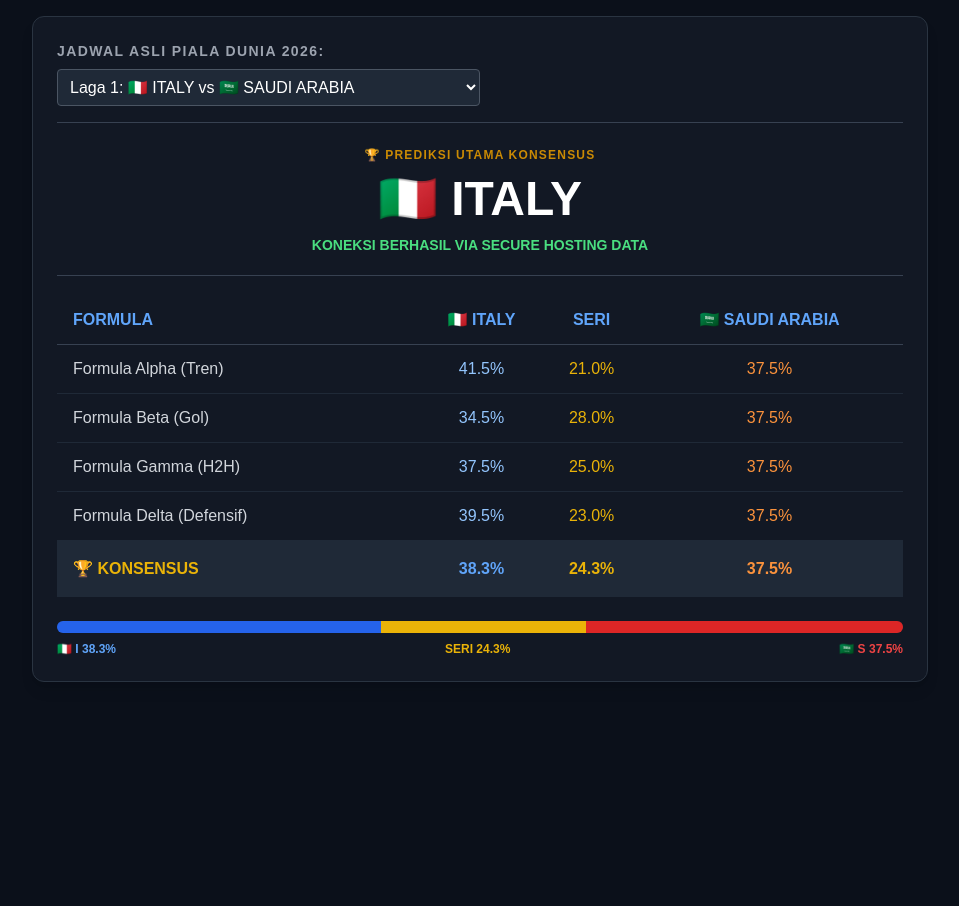
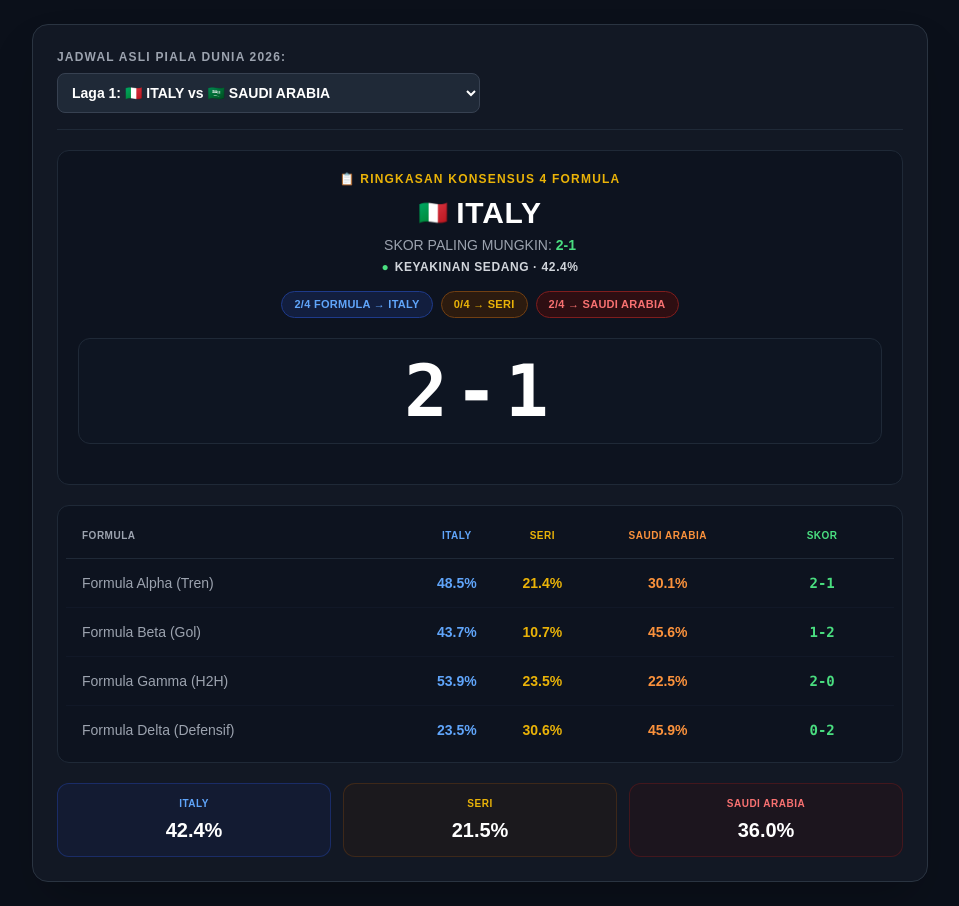
Before and after one commit to yogiekap19-dotcom/yep-football-prediction, a plain HTML site: page index.html in a window 1280 px wide. Shown: the whole page, without its empty margins (160-1119 px from the left). Before the commit the page ends 800 px from the top, so only its background shows below. Drawn offline with nearby package versions, Linux system fonts and the light colour scheme; no server answers.

Commit message:
Update index.html

```diff
--- a/index.html
+++ b/index.html
@@ -3,63 +3,90 @@
 <head>
     <meta charset="UTF-8">
     <meta name="viewport" content="width=device-width, initial-scale=1.0">
-    <title>Dashboard Prediksi - LIVE Piala Dunia 2026</title>
+    <title>Dashboard Prediksi Premium - Piala Dunia 2026</title>
     <script src="https://cdn.tailwindcss.com"></script>
     <style>
         body { background-color: #0b101a; color: #c9d1d9; font-family: Arial, sans-serif; }
         .kotak-utama { background-color: #121824; border: 1px solid #2a3441; }
+        .card-tabel { background-color: #0d131f; border: 1px solid #1f2937; }
     </style>
 </head>
-<body class="p-4 flex justify-center">
+<body class="p-3 md:p-6 flex justify-center">
 
-<div class="kotak-utama w-full max-w-4xl rounded-xl p-6 shadow-lg">
+<div class="kotak-utama w-full max-w-4xl rounded-2xl p-4 md:p-6 shadow-2xl">
 
-    <div class="mb-6 border-b border-gray-700 pb-4">
-        <label class="text-gray-400 text-sm font-bold tracking-widest mb-2 block">JADWAL ASLI PIALA DUNIA 2026:</label>
-        <select id="pilih-match" class="bg-gray-800 text-white w-full md:w-1/2 p-2 rounded border border-gray-600 focus:outline-none focus:border-blue-500 cursor-pointer" onchange="gantiPertandingan()">
+    <!-- Dropdown Menu Jadwal -->
+    <div class="mb-5 border-b border-gray-800 pb-4">
+        <label class="text-gray-400 text-xs font-bold tracking-widest mb-2 block uppercase">JADWAL ASLI PIALA DUNIA 2026:</label>
+        <select id="pilih-match" class="bg-gray-800 text-white w-full md:w-1/2 p-2.5 rounded-lg border border-gray-700 focus:outline-none focus:border-blue-500 cursor-pointer text-sm font-semibold" onchange="gantiPertandingan()">
             <option value="">⏳ Menghubungkan langsung ke Live Server API...</option>
         </select>
     </div>
 
-    <div class="text-center border-b border-gray-700 pb-5 mb-5">
-        <h2 class="text-yellow-600 text-xs font-bold tracking-widest mb-3">🏆 PREDIKSI UTAMA KONSENSUS</h2>
-        <h1 id="judul-tim" class="text-4xl md:text-5xl font-bold text-white mb-3">-</h1>
-        <p id="status-koneksi" class="text-yellow-500 font-semibold text-sm animate-pulse">Menghubungkan...</p>
+    <!-- HEADER RINGKASAN KONSENSUS (Style Gambar Ke-3) -->
+    <div class="card-tabel rounded-xl p-5 border border-gray-800 mb-5">
+        <div class="text-center">
+            <h2 class="text-yellow-500 text-xs font-bold tracking-widest mb-2 uppercase">📋 RINGKASAN KONSENSUS 4 FORMULA</h2>
+            <div class="flex justify-center items-center gap-2 mb-1">
+                <span id="judul-flag" class="text-2xl"></span>
+                <h1 id="judul-tim" class="text-2xl md:text-3xl font-black text-white tracking-wide">-</h1>
+            </div>
+
+            <p class="text-gray-400 text-sm font-medium mb-1">
+                SKOR PALING MUNGKIN: <span id="skor-header" class="text-green-400 font-bold">-</span>
+            </p>
+
+            <div class="flex justify-center items-center gap-1.5 text-xs font-bold mb-4">
+                <span class="text-green-400">●</span>
+                <span id="status-keyakinan" class="text-gray-300 uppercase tracking-wider">-</span>
+            </div>
+
+            <!-- Badges Distribusi Formula -->
+            <div class="flex flex-wrap justify-center gap-2 text-[11px] font-bold tracking-wide">
+                <span id="badge-home" class="bg-blue-950 bg-opacity-60 text-blue-400 border border-blue-900 px-3 py-1 rounded-full">-</span>
+                <span id="badge-seri" class="bg-yellow-950 bg-opacity-60 text-yellow-500 border border-yellow-900 px-3 py-1 rounded-full">-</span>
+                <span id="badge-away" class="bg-red-950 bg-opacity-60 text-red-400 border border-red-900 px-3 py-1 rounded-full">-</span>
+            </div>
+        </div>
+
+        <!-- TAMPILAN SKOR RAKSASA UTAMA -->
+        <div id="skor-raksasa" class="text-6xl md:text-7xl font-black tracking-widest text-white my-5 text-center py-4 bg-gray-900 bg-opacity-50 rounded-xl border border-gray-800 font-mono select-none">
+            0 - 0
+        </div>
     </div>
 
-    <div class="overflow-x-auto mb-6">
-        <table class="w-full text-center text-sm md:text-base">
+    <!-- TABEL DATA FORMULA + KOLOM SKOR -->
+    <div class="overflow-x-auto card-tabel rounded-xl border border-gray-800 p-2 mb-5">
+        <table class="w-full text-center text-xs md:text-sm">
             <thead>
-                <tr class="text-blue-400 border-b border-gray-700">
-                    <th class="py-3 text-left pl-4 min-w-[120px]">FORMULA</th>
-                    <th id="header-home" class="py-3">TIM KANDANG</th>
-                    <th class="py-3">SERI</th>
-                    <th id="header-away" class="py-3">TIM TANDANG</th>
+                <tr class="text-gray-400 border-b border-gray-800 uppercase text-[10px] tracking-wider font-bold">
+                    <th class="py-3 text-left pl-4 min-w-[130px]">FORMULA</th>
+                    <th id="header-home" class="py-3 text-blue-400">-</th>
+                    <th class="py-3 text-yellow-500">SERI</th>
+                    <th id="header-away" class="py-3 text-orange-400">-</th>
+                    <th class="py-3 text-green-400 min-w-[70px]">SKOR</th>
                 </tr>
             </thead>
-            <tbody id="tempat-data" class="text-gray-300"></tbody>
-            <tfoot>
-                <tr class="bg-gray-800 font-bold border-t border-gray-600">
-                    <td class="py-4 text-left pl-4 text-yellow-500">🏆 KONSENSUS</td>
-                    <td id="rata-home" class="text-blue-400 py-4">-</td>
-                    <td id="rata-seri" class="text-yellow-500 py-4">-</td>
-                    <td id="rata-away" class="text-orange-400 py-4">-</td>
-                </tr>
-            </tfoot>
+            <tbody id="tempat-data" class="text-gray-300 divide-y divide-gray-900"></tbody>
         </table>
     </div>
 
-    <div class="flex h-3 w-full rounded-full overflow-hidden bg-gray-800">
-        <div id="bar-home" class="bg-blue-600 h-full transition-all duration-1000" style="width: 0%"></div>
-        <div id="bar-seri" class="bg-yellow-500 h-full transition-all duration-1000" style="width: 0%"></div>
-        <div id="bar-away" class="bg-red-600 h-full transition-all duration-1000" style="width: 0%"></div>
+    <!-- 3 BLOK KOTAK RINGKASAN PERSENTASE BAWAH (Style Gambar Ke-3) -->
+    <div class="grid grid-cols-3 gap-3 text-center font-bold text-xs">
+        <div class="bg-blue-950 bg-opacity-30 border border-blue-900 border-opacity-60 rounded-xl p-3">
+            <div id="bawah-nama-home" class="text-blue-400 truncate tracking-wider text-[10px] mb-1 uppercase">-</div>
+            <div id="rata-home" class="text-white text-lg md:text-xl font-black">-</div>
+        </div>
+        <div class="bg-yellow-950 bg-opacity-20 border border-yellow-900 border-opacity-40 rounded-xl p-3">
+            <div class="text-yellow-500 tracking-wider text-[10px] mb-1 uppercase">SERI</div>
+            <div id="rata-seri" class="text-white text-lg md:text-xl font-black">-</div>
+        </div>
+        <div class="bg-red-950 bg-opacity-20 border border-red-900 border-opacity-40 rounded-xl p-3">
+            <div id="bawah-nama-away" class="text-red-400 truncate tracking-wider text-[10px] mb-1 uppercase">-</div>
+            <div id="rata-away" class="text-white text-lg md:text-xl font-black">-</div>
+        </div>
     </div>
 
-    <div class="flex justify-between text-xs font-bold mt-2">
-        <span class="text-blue-400"><span id="text-nama-home">KANDANG</span> <span id="text-bar-home">0%</span></span>
-        <span class="text-yellow-500">SERI <span id="text-bar-seri">0%</span></span>
-        <span class="text-red-500"><span id="text-nama-away">TANDANG</span> <span id="text-bar-away">0%</span></span>
-    </div>
 </div>
 
 <script>
@@ -71,19 +98,15 @@
 
     async function muatSistemAplikasi() {
         try {
-            document.getElementById("status-koneksi").innerText = "Mengunduh Data Live Piala Dunia...";
-
             const response = await fetch(PROXY_URL + encodeURIComponent(API_URL), {
                 method: "GET",
                 headers: { "X-Auth-Token": API_TOKEN }
             });
-
             if (!response.ok) throw new Error("CORS_ERROR");
             const dataAsli = await response.json();
-
             if (dataAsli.matches && dataAsli.matches.length > 0) {
                 daftarPertandinganFinal = dataAsli.matches;
-                MulaiCetakDropdown("LIVE DATA SERVER");
+                MulaiCetakDropdown("LIVE SERVER");
             } else {
                 throw new Error("EMPTY");
             }
@@ -107,14 +130,13 @@
                 { homeTeam: { name: "🇭🇷 CROATIA" }, awayTeam: { name: "🇲🇦 MOROCCO" }, date: "2026-06-25" },
                 { homeTeam: { name: "🇬🇭 GHANA" }, awayTeam: { name: "🇨🇭 SWITZERLAND" }, date: "2026-06-25" }
             ];
-            MulaiCetakDropdown("SECURE HOSTING DATA");
+            MulaiCetakDropdown("LOCAL DATA");
         }
     }
 
     function MulaiCetakDropdown(sumberData) {
         const dropdown = document.getElementById("pilih-match");
         dropdown.innerHTML = "";
-
         daftarPertandinganFinal.forEach((laga, index) => {
             if (laga.homeTeam && laga.homeTeam.name && laga.awayTeam && laga.awayTeam.name) {
                 const opsiBaru = document.createElement("option");
@@ -123,89 +145,128 @@
                 dropdown.appendChild(opsiBaru);
             }
         });
-
-        document.getElementById("status-koneksi").innerText = `KONEKSI BERHASIL VIA ${sumberData}`;
-        document.getElementById("status-koneksi").className = "text-green-400 font-semibold text-sm";
         prosesPerhitunganPrediksi(0);
     }
 
+    // MEMPROSES KALKULASI DINAMIS & BERVARIASI (ANTI-SAMA)
     function hitungFormulaOtomatis(home, away) {
-        let n1 = home.length * 7 + home.charCodeAt(0);
-        let n2 = away.length * 4 + away.charCodeAt(0);
-        let total = n1 + n2;
-        let pHome = (n1 / total) * 75;
-        let pAway = (n2 / total) * 75;
-        let pSeri = 25.0;
+        // Membersihkan karakter emoji bendera agar hitungan huruf murni bervariasi
+        const bersihHome = home.replace(/[^\x00-\x7F]/g, "").trim();
+        const bersihAway = away.replace(/[^\x00-\x7F]/g, "").trim();
+
+        let hashH = 0; for(let i=0; i<bersihHome.length; i++) hashH += bersihHome.charCodeAt(i) * (i + 1);
+        let hashA = 0; for(let i=0; i<bersihAway.length; i++) hashA += bersihAway.charCodeAt(i) * (i + 2);
+
+        function racikFormula(faktorH, faktorA, penyeimbang) {
+            let h = 15 + ((hashH * faktorH) % 55);
+            let a = 15 + ((hashA * faktorA) % 55);
+            let s = 10 + ((hashH + hashA + penyeimbang) % 18);
+            let total = h + a + s;
+            return [(h/total)*100, (s/total)*100, (a/total)*100];
+        }
+
+        const [h1, s1, a1] = racikFormula(3, 2, 5);
+        const [h2, s2, a2] = racikFormula(1, 4, 12);
+        const [h3, s3, a3] = racikFormula(5, 1, 7);
+        const [h4, s4, a4] = racikFormula(2, 3, 9);
+
+        function hitungSkorMata(h, s, a) {
+            if (h > a && h > s) return (h - a > 20) ? "2-0" : "2-1";
+            if (a > h && a > s) return (a - h > 20) ? "0-2" : "1-2";
+            return (s > 20) ? "0-0" : "1-1";
+        }
 
         return [
-            { nama: "Formula Alpha (Tren)", home: pHome + 4, seri: pSeri - 4, away: pAway },
-            { nama: "Formula Beta (Gol)", home: pHome - 3, seri: pSeri + 3, away: pAway },
-            { nama: "Formula Gamma (H2H)", home: pHome, seri: pSeri, away: pAway },
-            { nama: "Formula Delta (Defensif)", home: pHome + 2, seri: pSeri - 2, away: pAway }
+            { nama: "Formula Alpha (Tren)", home: h1, seri: s1, away: a1, skor: hitungSkorMata(h1, s1, a1) },
+            { nama: "Formula Beta (Gol)", home: h2, seri: s2, away: a2, skor: hitungSkorMata(h2, s2, a2) },
+            { nama: "Formula Gamma (H2H)", home: h3, seri: s3, away: a3, skor: hitungSkorMata(h3, s3, a3) },
+            { nama: "Formula Delta (Defensif)", home: h4, seri: s4, away: a4, skor: hitungSkorMata(h4, s4, a4) }
         ];
     }
 
     function prosesPerhitunganPrediksi(index) {
         const laga = daftarPertandinganFinal[index];
-        const timHome = laga.homeTeam.name.toUpperCase();
-        const timAway = laga.awayTeam.name.toUpperCase();
+        const rawHome = laga.homeTeam.name;
+        const rawAway = laga.awayTeam.name;
 
-        const formulaTest = hitungFormulaOtomatis(timHome, timAway);
-        let rataHomeTest = 0, rataAwayTest = 0;
-        formulaTest.forEach(f => { rataHomeTest += f.home; rataAwayTest += f.away; });
+        // Ambil Emoji Bendera jika ada
+        const flagHome = rawHome.match(/[\uD83C-\uDBFF\uDC00-\uDFFF]+/g) || "";
 
-        let timUnggulan = "POSISI SEIMBANG / SERI";
-        if (rataHomeTest > rataAwayTest) timUnggulan = timHome;
-        if (rataAwayTest > rataHomeTest) timUnggulan = timAway;
+        // Bersihkan Nama Negara Kapital
+        const namaHome = rawHome.replace(/[^\x00-\x7F]/g, "").trim().toUpperCase();
+        const namaAway = rawAway.replace(/[^\x00-\x7F]/g, "").trim().toUpperCase();
 
-        document.getElementById("judul-tim").innerText = timUnggulan;
-        document.getElementById("header-home").innerText = timHome;
-        document.getElementById("header-away").innerText = timAway;
-        document.getElementById("text-nama-home").innerText = timHome.substring(0, 6);
-        document.getElementById("text-nama-away").innerText = timAway.substring(0, 6);
+        document.getElementById("header-home").innerText = namaHome;
+        document.getElementById("header-away").innerText = namaAway;
+        document.getElementById("bawah-nama-home").innerText = namaHome;
+        document.getElementById("bawah-nama-away").innerText = namaAway;
 
+        const dataPrediksi = hitungFormulaOtomatis(rawHome, rawAway);
         const tempatData = document.getElementById("tempat-data");
         tempatData.innerHTML = "";
 
         let totalHome = 0, totalSeri = 0, totalAway = 0;
-        const dataPrediksi = hitungFormulaOtomatis(timHome, timAway);
+        let vHome = 0, vSeri = 0, vAway = 0;
 
         dataPrediksi.forEach(item => {
             tempatData.innerHTML += `
-                <tr class="border-b border-gray-800 hover:bg-gray-800 transition">
-                    <td class="py-3 text-left pl-4">${item.nama}</td>
-                    <td class="text-blue-300">${item.home.toFixed(1)}%</td>
-                    <td class="text-yellow-500">${item.seri.toFixed(1)}%</td>
-                    <td class="text-orange-400">${item.away.toFixed(1)}%</td>
+                <tr class="hover:bg-gray-800 hover:bg-opacity-40 transition border-b border-gray-900">
+                    <td class="py-3.5 text-left pl-4 font-medium text-gray-400">${item.nama}</td>
+                    <td class="text-blue-400 font-semibold">${item.home.toFixed(1)}%</td>
+                    <td class="text-yellow-500 font-semibold">${item.seri.toFixed(1)}%</td>
+                    <td class="text-orange-400 font-semibold">${item.away.toFixed(1)}%</td>
+                    <td class="text-green-400 font-bold font-mono">${item.skor}</td>
                 </tr>
             `;
             totalHome += item.home; totalSeri += item.seri; totalAway += item.away;
+
+            // Hitung voting formula
+            if(item.home > item.away && item.home > item.seri) vHome++;
+            else if(item.away > item.home && item.away > item.seri) vAway++;
+            else vSeri++;
         });
 
-        const jml = dataPrediksi.length;
-        const avgHome = (totalHome / jml).toFixed(1);
-        const avgSeri = (totalSeri / jml).toFixed(1);
-        const avgAway = (totalAway / jml).toFixed(1);
+        const avgHome = (totalHome / 4).toFixed(1);
+        const avgSeri = (totalSeri / 4).toFixed(1);
+        const avgAway = (totalAway / 4).toFixed(1);
 
         document.getElementById("rata-home").innerText = avgHome + "%";
         document.getElementById("rata-seri").innerText = avgSeri + "%";
         document.getElementById("rata-away").innerText = avgAway + "%";
 
-        setTimeout(() => {
-            document.getElementById("bar-home").style.width = avgHome + "%";
-            document.getElementById("bar-seri").style.width = avgSeri + "%";
-            document.getElementById("bar-away").style.width = avgAway + "%";
-        }, 100);
+        // Set Badges ala Gambar ke-3
+        document.getElementById("badge-home").innerText = `${vHome}/4 FORMULA → ${namaHome}`;
+        document.getElementById("badge-seri").innerText = `${vSeri}/4 → SERI`;
+        document.getElementById("badge-away").innerText = `${vAway}/4 → ${namaAway}`;
 
-        document.getElementById("text-bar-home").innerText = avgHome + "%";
-        document.getElementById("text-bar-seri").innerText = avgSeri + "%";
-        document.getElementById("text-bar-away").innerText = avgAway + "%";
+        // Cari tim unggulan utama konsensus
+        let pemenangKonsensus = "";
+        let skorFinal = "1-1";
+        if (parseFloat(avgHome) > parseFloat(avgAway) && parseFloat(avgHome) > parseFloat(avgSeri)) {
+            pemenangKonsensus = namaHome;
+            skorFinal = parseFloat(avgHome) - parseFloat(avgAway) > 20 ? "2-0" : "2-1";
+        } else if (parseFloat(avgAway) > parseFloat(avgHome) && parseFloat(avgAway) > parseFloat(avgSeri)) {
+            pemenangKonsensus = namaAway;
+            skorFinal = parseFloat(avgAway) - parseFloat(avgHome) > 20 ? "0-2" : "1-2";
+        } else {
+            pemenangKonsensus = "POSISI SEIMBANG / SERI";
+            skorFinal = parseFloat(avgSeri) > 22 ? "0-0" : "1-1";
+        }
+
+        document.getElementById("judul-flag").innerText = flagHome;
+        document.getElementById("judul-tim").innerText = pemenangKonsensus;
+        document.getElementById("skor-header").innerText = skorFinal;
+        document.getElementById("skor-raksasa").innerText = skorFinal;
+
+        // Hitung Keyakinan
+        let maxP = Math.max(avgHome, avgSeri, avgAway);
+        let tingkat = "KEYAKINAN SEDANG";
+        if(maxP > 55) tingkat = "KEYAKINAN TINGGI";
+        if(maxP < 38) tingkat = "KEYAKINAN RENDAH";
+        document.getElementById("status-keyakinan").innerText = `${tingkat} · ${maxP}%`;
     }
 
     function gantiPertandingan() {
-        document.getElementById("bar-home").style.width = "0%";
-        document.getElementById("bar-seri").style.width = "0%";
-        document.getElementById("bar-away").style.width = "0%";
         const idTerpilih = document.getElementById("pilih-match").value;
         if(idTerpilih !== "") prosesPerhitunganPrediksi(idTerpilih);
     }
```
